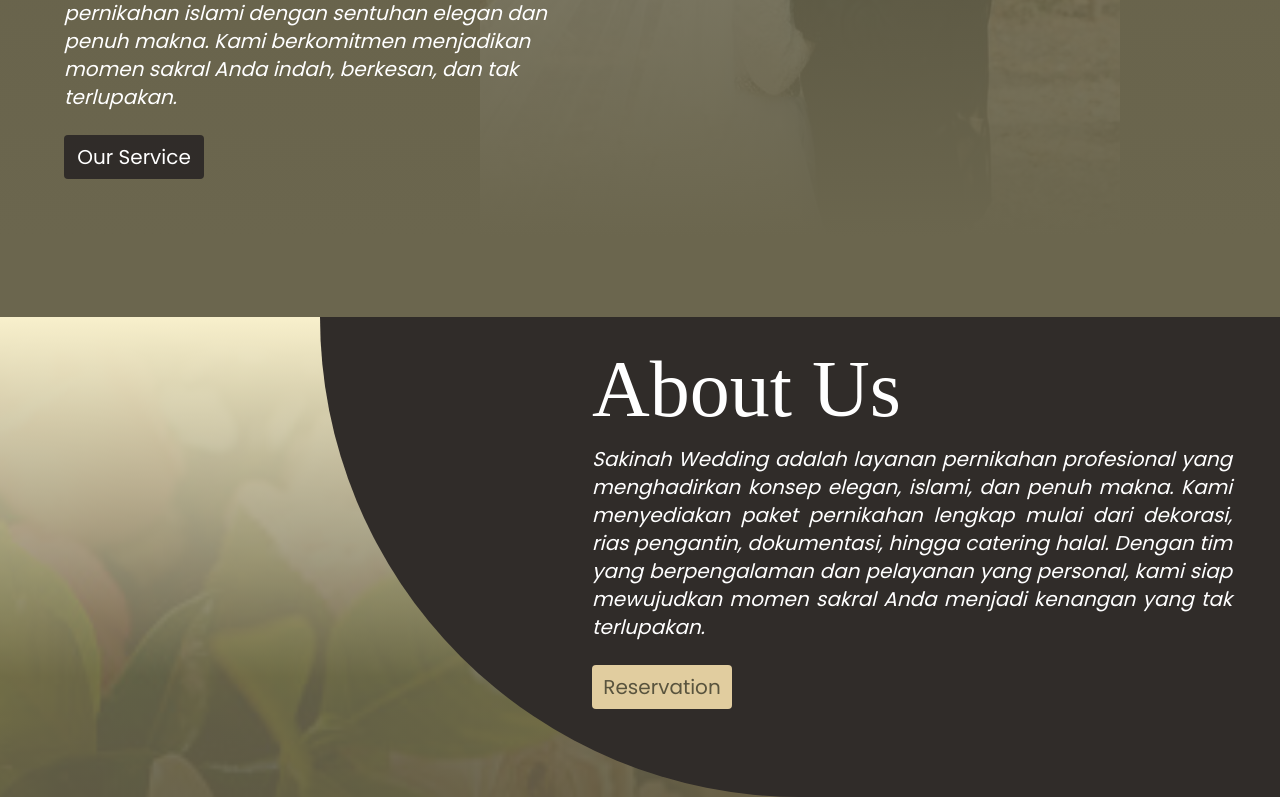
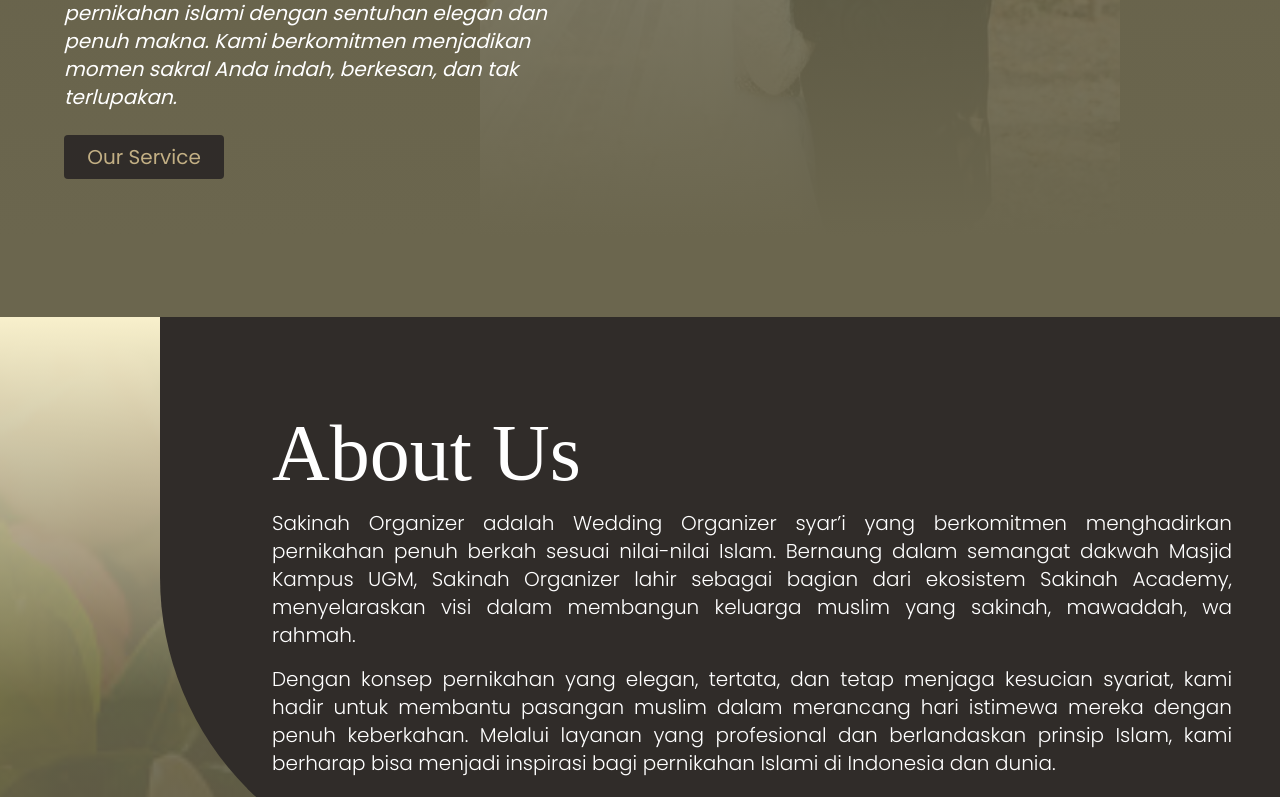
Before and after one commit to Wahhab2004/sakinah_organizer, a Next.js app: page / in a window 1280 px wide. Shown: the part 483-1280 px from the top of the page. Built offline with nearby package versions, Linux system fonts and the light colour scheme.

Commit message:
Memperbaiki Home

```diff
--- a/src/app/component/home/aboutUs.tsx
+++ b/src/app/component/home/aboutUs.tsx
@@ -1,8 +1,9 @@
 import Image from "next/image";
+import Link from "next/link";
 
 export default function AboutUs() {
 	return (
-		<section className="relative min-h-screen w-full bg-[#59543E] overflow-hidden h-[150vh] sm:h-[170vh] md:h-[200vh] lg:h-[180vh] xl:h-[150vh]">
+		<section className="relative min-h-screen w-full bg-[#59543E] overflow-hidden h-[170vh] sm:h-[170vh]  md:h-[120vh] lg:h-[160vh]">
 			{/* Background Image */}
 			<Image
 				className="h-[70vh] sm:h-[80vh] md:h-[100vh] lg:h-[180vh] w-full object-cover z-20"
@@ -15,28 +16,37 @@
 			<div className="absolute inset-0 z-30 pointer-events-none bg-gradient-to-t from-[#59543E] from-10% via-[#6B664E]/90 from-40% to-[#F8F0CC]" />
 
 			{/* About Us Section */}
-			<div className="absolute top-0 right-0 bg-[#302C29] h-[50vh] sm:h-[60vh] md:h-[70vh] lg:h-[30rem] w-full  lg:w-[60rem] z-40 rounded-bl-[50px] sm:rounded-bl-[100px] lg:rounded-bl-full ">
-				<div className="px-4 sm:px-6 md:px-8 sm:ml-[3rem]  md:ml-[5rem] lg:ml-[12rem] xl:ml-[15rem] mt-4 sm:mt-6 md:mt-8">
+			<div className="absolute top-0 right-0 bg-[#302C29] h-[80vh] sm:h-[100vh] md:h-[40rem] lg:h-[35rem] w-full  lg:w-[70rem] z-40 rounded-bl-[50px] sm:rounded-bl-[100px] lg:rounded-bl-[150px] xl:rounded-bl-[300px] ">
+				<div className="px-4 sm:px-6 md:px-8  mt-4 sm:mt-6 md:mt-8 flex flex-col justify-center items-start h-full lg:ml-[5rem] ">
 					<h1 className="font-head text-white text-[36px] sm:text-5xl md:text-6xl lg:text-[80px]">
 						About Us
 					</h1>
-					<p className="text-white text-xs sm:text-base md:text-lg lg:text-xl text-justify italic max-w-full sm:max-w-lg md:max-w-xl lg:max-w-[40rem] mt-2 sm:mt-4">
-						Sakinah Wedding adalah layanan pernikahan profesional yang
-						menghadirkan konsep elegan, islami, dan penuh makna. Kami
-						menyediakan paket pernikahan lengkap mulai dari dekorasi, rias
-						pengantin, dokumentasi, hingga catering halal. Dengan tim yang
-						berpengalaman dan pelayanan yang personal, kami siap mewujudkan
-						momen sakral Anda menjadi kenangan yang tak terlupakan.
+					<p className="text-white text-xs sm:text-base md:text-lg lg:text-xl text-justify font-light max-w-full lg:max-w-[60rem] mt-2 sm:mt-4">
+						Sakinah Organizer adalah Wedding Organizer syar’i yang berkomitmen
+						menghadirkan pernikahan penuh berkah sesuai nilai-nilai Islam.
+						Bernaung dalam semangat dakwah Masjid Kampus UGM, Sakinah Organizer
+						lahir sebagai bagian dari ekosistem Sakinah Academy, menyelaraskan
+						visi dalam membangun keluarga muslim yang sakinah, mawaddah, wa
+						rahmah.
 					</p>
 
-					<button className="bg-[#E1CD9F] w-[120px] sm:w-[140px]  mt-4 sm:mt-6 text-xs sm:text-base md:text-lg lg:text-xl text-[#59543E] rounded py-2 md:py-2">
-						Reservation
+					<p className="text-white text-xs sm:text-base md:text-lg lg:text-xl text-justify font-light max-w-full lg:max-w-[60rem] mt-2 sm:mt-4">
+						Dengan konsep pernikahan yang elegan, tertata, dan tetap menjaga
+						kesucian syariat, kami hadir untuk membantu pasangan muslim dalam
+						merancang hari istimewa mereka dengan penuh keberkahan. Melalui
+						layanan yang profesional dan berlandaskan prinsip Islam, kami
+						berharap bisa menjadi inspirasi bagi pernikahan Islami di
+						Indonesia dan dunia.
+					</p>
+
+					<button className="bg-[#E1CD9F] w-[120px] sm:w-[140px] md:w-[160px] mt-2 sm:mt-4 md:mt-6 ml-auto py-2 rounded text-[#59543E] text-xs sm:text-base md:text-lg lg:text-xl hover:bg-[#AA9566] transition duration-300">
+						<Link href="/reservation">Reservation</Link>
 					</button>
 				</div>
 			</div>
 
 			{/* Our Services */}
-			<div className="absolute bottom-0 w-full z-40 px-4 sm:px-6 md:px-8 lg:px-16 py-4 sm:py-6 mb-5 sm:mb-3 md:mb-5 lg:mb-10">
+			<div className="absolute  bottom-0 w-full z-40 px-4 sm:px-6 md:px-8 lg:px-16 py-4 sm:py-6 mb-5 sm:mb-3 md:mb-5 lg:mb-10 mt-[5rem] md:mt-[0rem]">
 				<h1 className="text-center text-white text-4xl sm:text-5xl md:text-6xl lg:text-[80px] font-head">
 					Our Service
 				</h1>
--- a/src/app/component/home/heroSection.tsx
+++ b/src/app/component/home/heroSection.tsx
@@ -1,4 +1,5 @@
 import Image from "next/image";
+import Link from "next/link";
 
 export default function HeroSection() {
 	return (
@@ -44,9 +45,9 @@
 						sentuhan elegan dan penuh makna. Kami berkomitmen menjadikan momen
 						sakral Anda indah, berkesan, dan tak terlupakan.
 					</p>
-                    {/* Ukurann font ini gak selaras */}
-					<button className="bg-[#302C29] w-[120px] sm:w-[140px] mt-6 mx-auto lg:mx-0 py-2 rounded text-white text-xs sm:text-base md:text-lg lg:text-xl hover:bg-[#E1CD9F] transition duration-300">
-						Our Service
+
+					<button className="bg-[#302C29] w-[120px] sm:w-[140px] md:w-[160px] mt-6 mx-auto lg:mx-0 py-2 rounded text-[#C2AF84] text-xs sm:text-base md:text-lg lg:text-xl hover:bg-[#211E1B] transition duration-300">
+						<Link href="/our-service">Our Service</Link>
 					</button>
 				</div>
 			</div>
--- a/src/app/component/our-service/ourService.tsx
+++ b/src/app/component/our-service/ourService.tsx
@@ -43,8 +43,7 @@
 						impian Anda dengan detail yang indah dan penuh makna.
 					</p>
 
-					{/* Button yang lain belum sama kek gini. Ini dijadikan acuan aja nanti */}
-					<button className="bg-[#302C29] w-[170px] sm:w-[190px] md:w-[220px] h-[35px] md:h-[40px] lg:mt-3 text-center text-white rounded-lg flex items-center justify-center mx-auto md:mx-0 text-sm sm:text-base md:text-lg lg:text-xl hover:bg-[#2C2927] hover:text-[#E1CD9F] transition duration-300">
+					<button className="bg-[#302C29] w-[120px] sm:w-[140px] md:w-[160px] mt-6 mx-auto lg:mx-0 py-2 rounded text-[#C2AF84] text-xs sm:text-base md:text-lg lg:text-xl hover:bg-[#211E1B] transition duration-300">
 						<Link href="/package">Our Package</Link>
 					</button>
 				</div>
--- a/src/app/page.tsx
+++ b/src/app/page.tsx
@@ -9,7 +9,6 @@
 		<div>
 			<HeroSection />
 			<AboutUs />
-
 			<PhotoCollage />
 			<LoveStory />
 			<Video />
```
